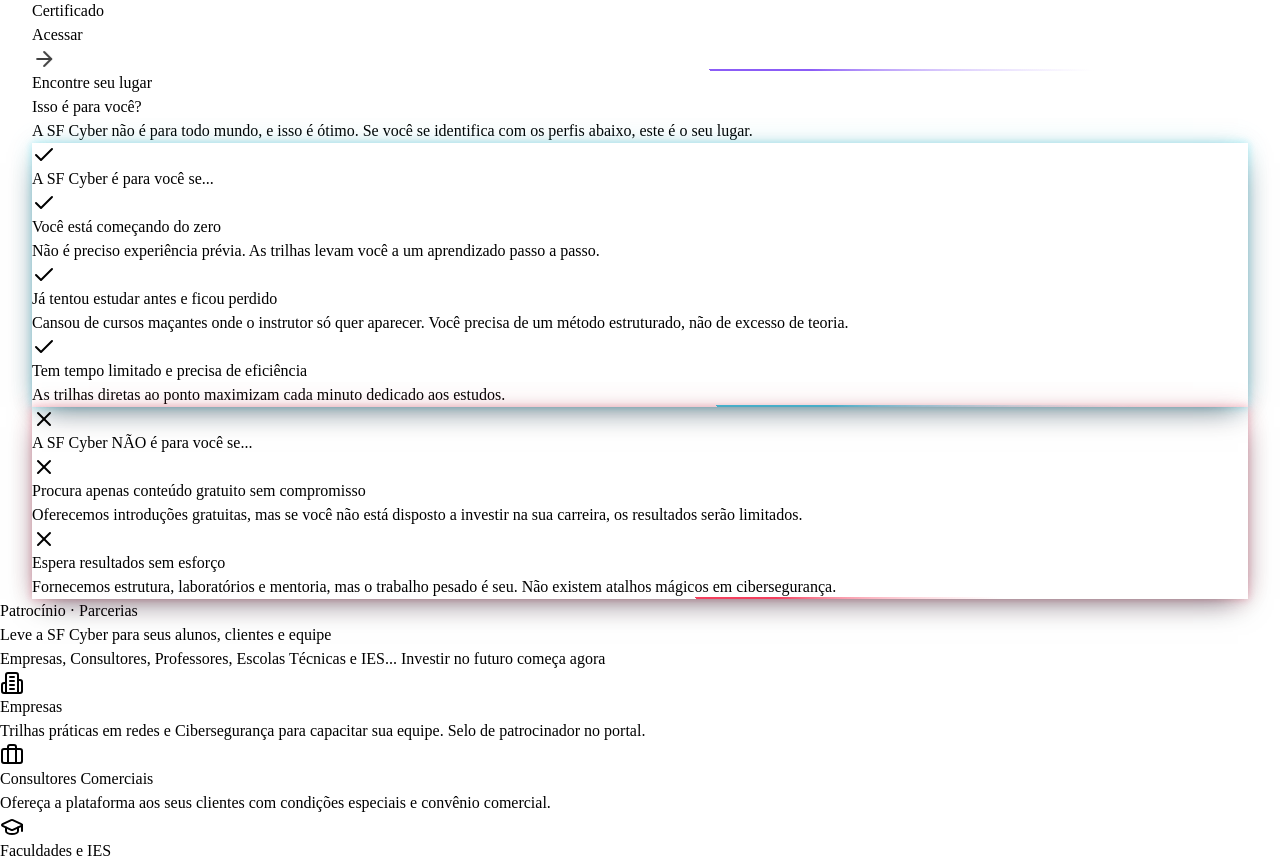
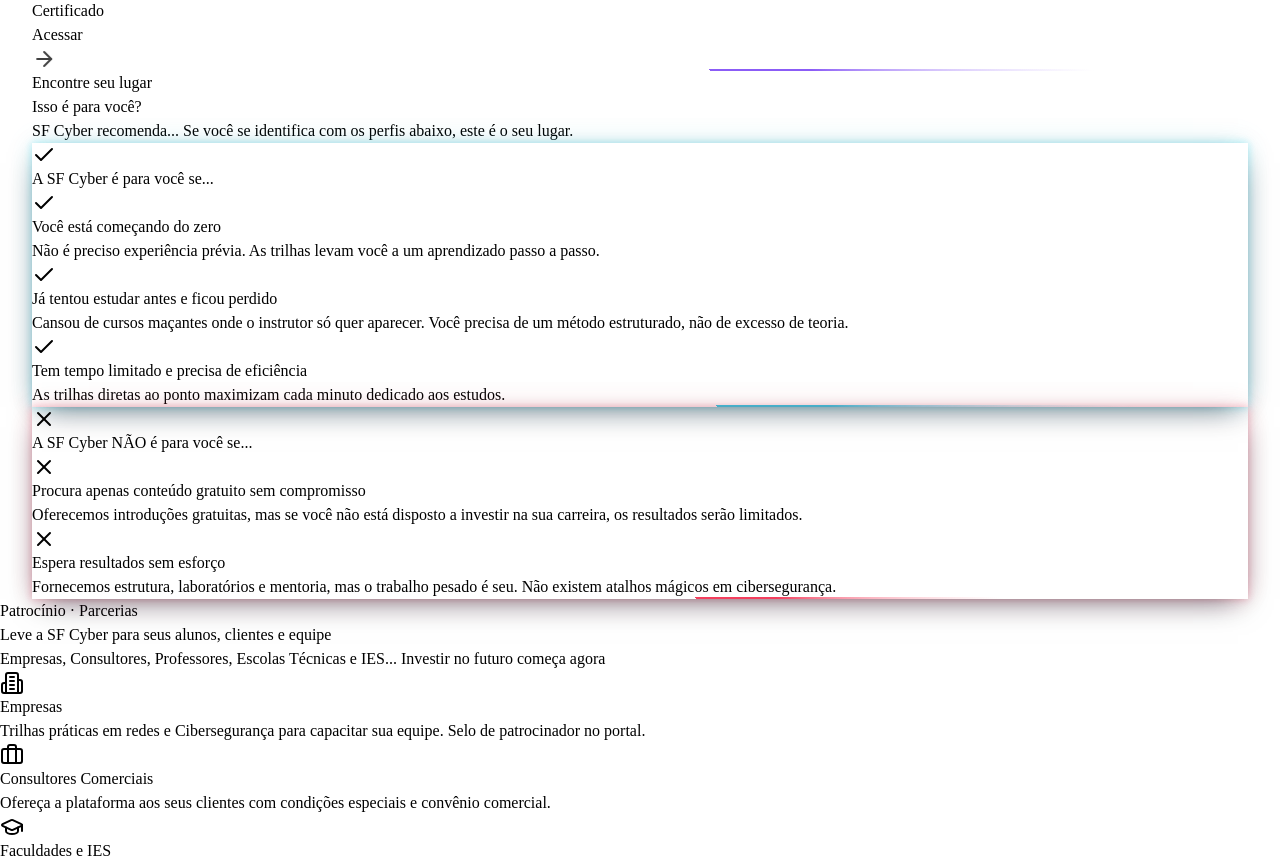
Before and after one commit to sandronsk1977-creator/sf-cyber, a React (Vite) app in the folder client/: page / in a window 1280 px wide. Shown: the part 1448-2314 px from the top of the page. Built offline with nearby package versions, Linux system fonts and the light colour scheme.

Commit message:
fix: reword audience section subtitle

```diff
--- a/client/src/components/AudienceSection.tsx
+++ b/client/src/components/AudienceSection.tsx
@@ -41,7 +41,7 @@ export function AudienceSection() {
             Isso é para você?
           </h2>
           <p className="text-slate-400 text-base sm:text-lg">
-            A SF Cyber não é para todo mundo, e isso é ótimo. Se você se identifica com os perfis abaixo, este é o seu lugar.
+            SF Cyber recomenda... Se você se identifica com os perfis abaixo, este é o seu lugar.
           </p>
         </div>
 
```
